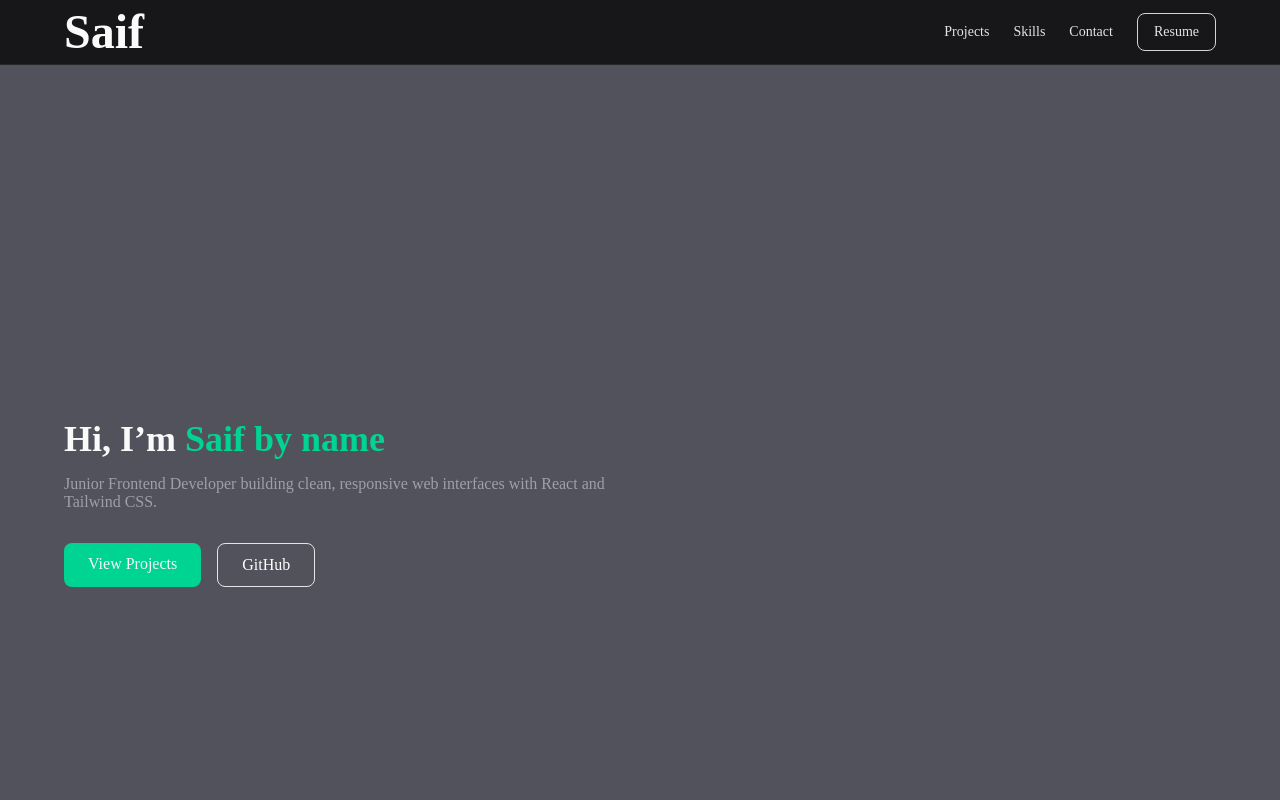
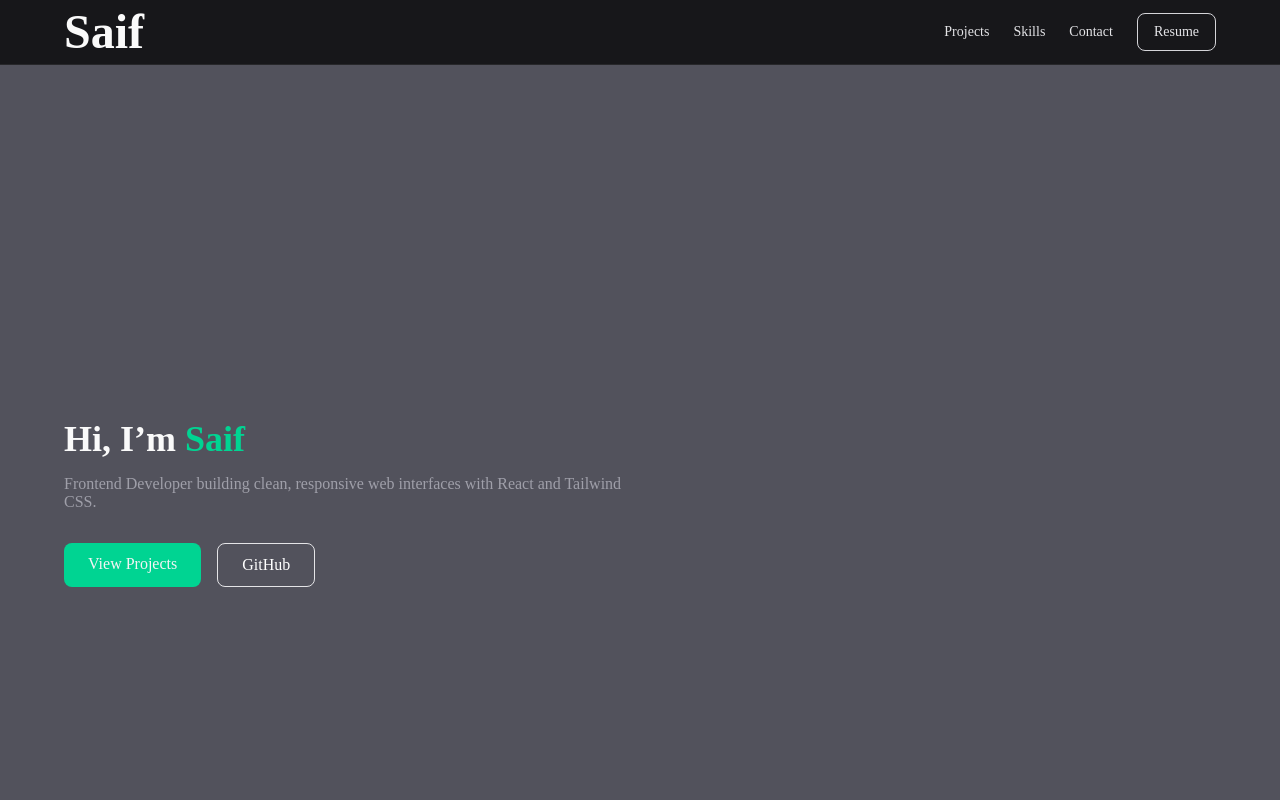
Before and after one commit to 0xSaifX/saif-portfolio, a React (Vite) app: page / in a window 1280 px wide. Shown: the top 800 px of the page. Built offline with nearby package versions, Linux system fonts and the light colour scheme.

Commit message:
auto-commit

```diff
--- a/src/components/Hero.jsx
+++ b/src/components/Hero.jsx
@@ -8,11 +8,11 @@ export default function Hero() {
         animate={{ opacity: 1, y: 0 }}
         transition={{ duration: 0.6 }} >
         <h1 className="text-2xl sm:text-4xl font-bold mb-4">
-          Hi, I’m <span className="text-emerald-400">Saif by name</span>
+          Hi, I’m <span className="text-emerald-400">Saif</span>
         </h1>
 
         <p className="text-zinc-400 max-w-xl mb-8">
-          Junior Frontend Developer building clean, responsive web interfaces
+           Frontend Developer building clean, responsive web interfaces
           with React and Tailwind CSS.
         </p>
 
```
